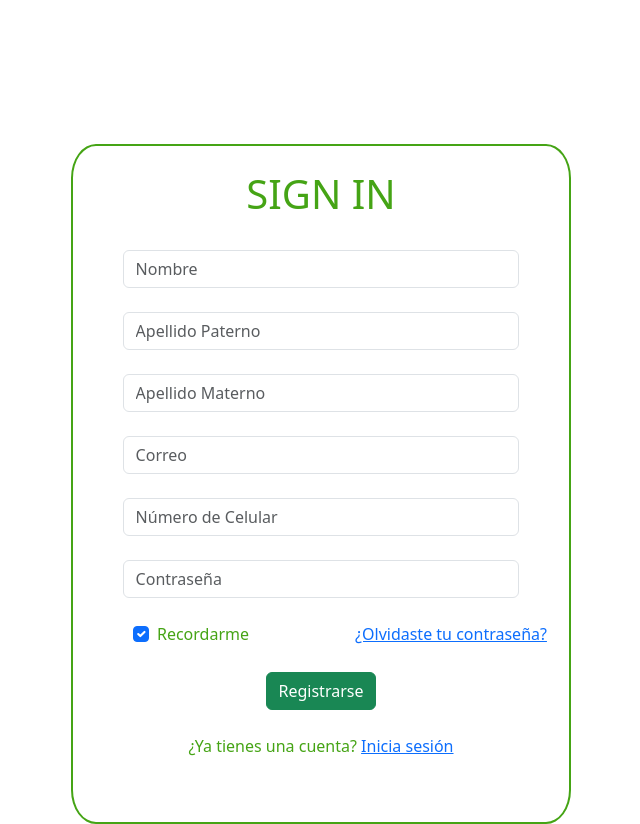
After one commit to alexToMars/aluElectron, a PHP site: page /pages/login.html in a window 1280 px wide. The commit adds this page. Shown: the whole page, without its empty margins (319-959 px from the left). Run offline with PHP 8.4, Linux system fonts and the light colour scheme.

Commit message:
Añadiendo otras funcionalidades

```diff
--- /dev/null
+++ b/css/login.css
@@ -0,0 +1,20 @@
+.content2{
+    background-color: rgb(255, 255, 255);
+    height: 100%;
+}
+.contenedor{
+
+    margin: auto;
+    text-align: center;
+    border-radius: 5%;
+    max-width:500px;
+    background:#FFFFFF ;
+    border: 2px solid #45A415;
+}
+.apoyo{
+    color: #45A415;
+}
+.form-control{
+    width: 80%;
+    margin: auto;
+}
--- /dev/null
+++ b/pages/login.html
@@ -0,0 +1,132 @@
+<!DOCTYPE html>
+<html lang="en">
+  <head>
+    <meta charset="UTF-8" />
+    <meta name="viewport" content="width=device-width, initial-scale=1.0" />
+    <title>Registro de Usuario</title>
+    <link
+      href="https://cdn.jsdelivr.net/npm/bootstrap@5.3.2/dist/css/bootstrap.min.css"
+      rel="stylesheet"
+      integrity="sha384-T3c6CoIi6uLrA9TneNEoa7RxnatzjcDSCmG1MXxSR1GAsXEV/Dwwykc2MPK8M2HN"
+      crossorigin="anonymous"
+    />
+    <link rel="stylesheet" href="../css/login.css" />
+  </head>
+  <body class="content2">
+    <div class="content2">
+      <br /><br /><br /><br /><br /><br />
+      <div class="contenedor">
+        <br>
+        <h1 style="text-align: center;" class="apoyo">SIGN IN</h1>
+        <br />
+        <form action="../php/login.php" method="POST">
+          <!-- Nombre input -->
+          <div class="form-outline mb-4">
+            <input
+              type="text"
+              id="nombre"
+              name="nombre"
+              class="form-control"
+              placeholder="Nombre"
+              required
+            />
+          </div>
+
+          <!-- Apellido Paterno input -->
+          <div class="form-outline mb-4">
+            <input
+              type="text"
+              id="apellidoPaterno"
+              name="apellidoPaterno"
+              class="form-control"
+              placeholder="Apellido Paterno"
+              required
+            />
+          </div>
+
+          <!-- Apellido Materno input -->
+          <div class="form-outline mb-4">
+            <input
+              type="text"
+              id="apellidoMaterno"
+              name="apellidoMaterno"
+              class="form-control"
+              placeholder="Apellido Materno"
+              required
+            />
+          </div>
+
+          <!-- Correo input -->
+          <div class="form-outline mb-4">
+            <input
+              type="email"
+              id="correo"
+              name="correo"
+              class="form-control"
+              placeholder="Correo"
+              required
+            />
+          </div>
+
+          <!-- Número de Celular input -->
+          <div class="form-outline mb-4">
+            <input
+              type="tel"
+              id="numeroCel"
+              name="numeroCel"
+              class="form-control"
+              placeholder="Número de Celular"
+              required
+            />
+          </div>
+
+          <!-- Contraseña input -->
+          <div class="form-outline mb-4">
+            <input
+              type="password"
+              id="password"
+              name="password"
+              class="form-control"
+              placeholder="Contraseña"
+              required
+            />
+          </div>
+
+          <!-- 2 column grid layout for inline styling -->
+          <div class="row mb-4">
+            <div class="col d-flex justify-content-center">
+              <!-- Checkbox -->
+              <div class="form-check">
+                <input
+                  class="form-check-input"
+                  type="checkbox"
+                  value=""
+                  id="form2Example31"
+                  checked
+                />
+                <label class="form-check-label apoyo" for="form2Example31">
+                  Recordarme
+                </label>
+              </div>
+            </div>
+
+            <div class="col">
+              <!-- Simple link -->
+              <a href="#!">¿Olvidaste tu contraseña?</a>
+            </div>
+          </div>
+
+          <!-- Submit button -->
+          <input name="Agregar" class="btn btn-success btn_custom" type="submit" id="btnAgregar" value="Registrarse">
+          <br><br>
+
+          <!-- Register buttons -->
+          <div class="text-center">
+            <p class="apoyo">¿Ya tienes una cuenta? <a href="#!">Inicia sesión</a></p>
+          </div>
+        </form>
+        <br><br>
+      </div>
+    </div>
+  </body>
+</html>
--- a/php/galeria.php
+++ b/php/galeria.php
@@ -92,7 +92,7 @@
                     $apoyoImg="<img ".$apoyoClass2." src=".$apoyo2Img." alt=carritoCompras>";
                     include("conectbd.php");
                     $apoyoClass="class=imagenestabla";
-                    $Resultado=mysqli_query($conexion, "SELECT * FROM productos WHERE existenciaP>5;");
+                    $Resultado=mysqli_query($conexion, "SELECT * FROM producto WHERE existenciaP>5;");
                     echo $abrirTr.$abrirTh."Nombre".$cerrarTh.$abrirTh."Imagen de muestra".$cerrarTh.$abrirTh."Precio".$cerrarTh.$abrirTh.$cerrarTh.$cerrarTr;
                     while($row=mysqli_fetch_array($Resultado)){
                         $apoyohref="agregar.php?id=".$row['idP'];
--- /dev/null
+++ b/php/login.php
@@ -0,0 +1,5 @@
+<?php
+    if($POST){
+        echo "Registro exitoso";
+    }
+?>
```
Also changed, not shown: css/styles2.css (+16 -8 lines), index.html (+10 -15 lines).
